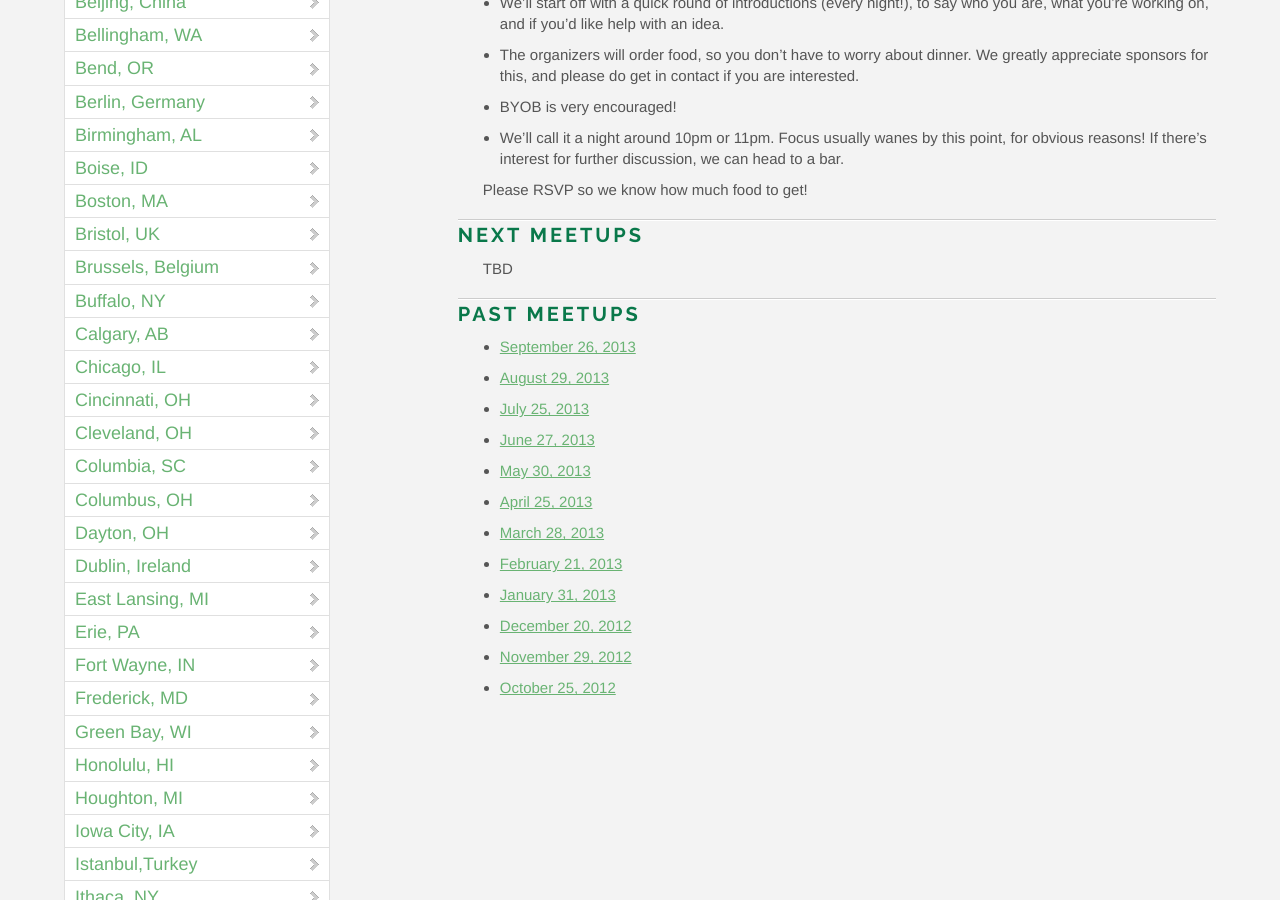
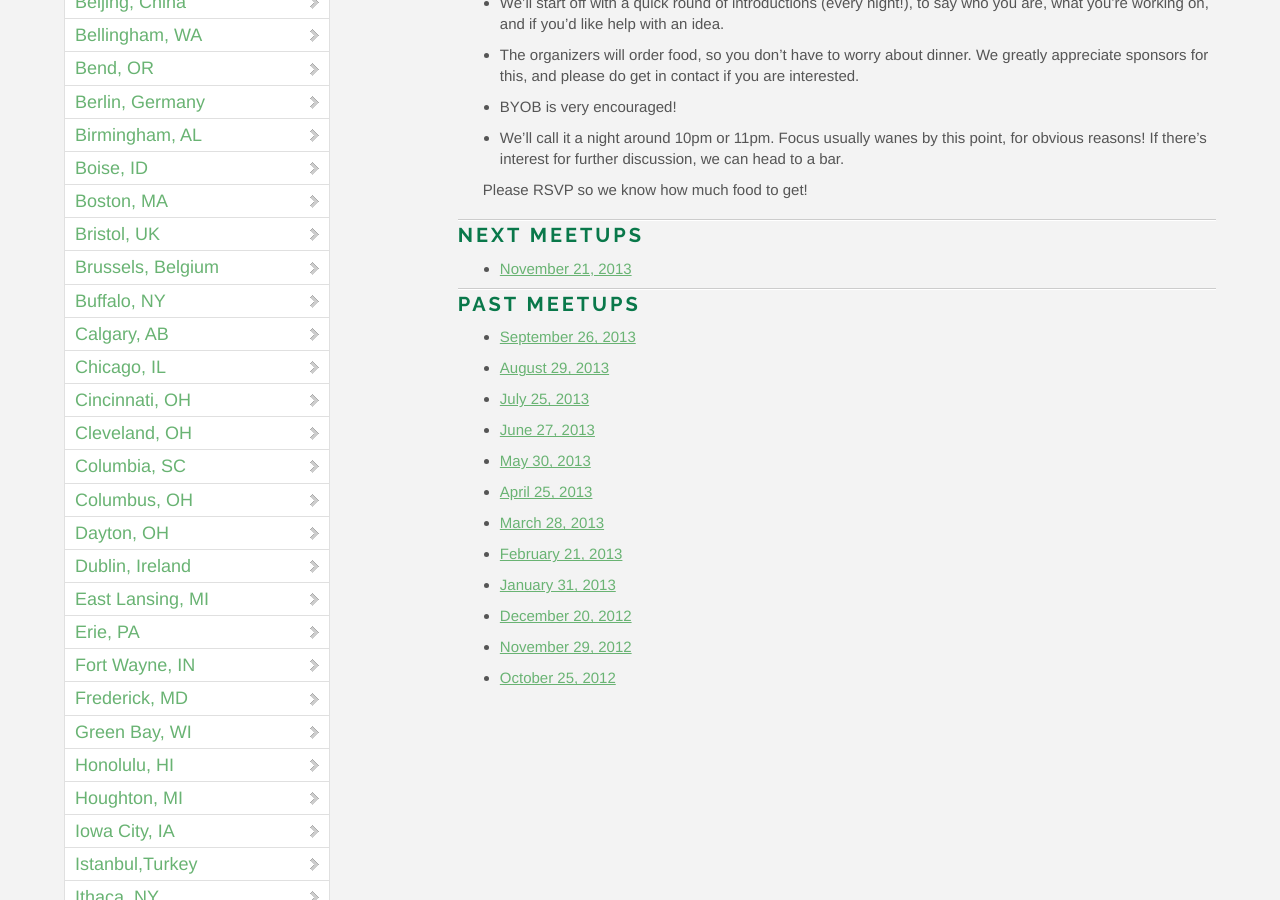
Before and after one commit to OpenHack/openhack.github.com, a Jekyll site: the page built from boston/index.markdown, in a window 1280 px wide and 900 px high, scrolled down 429 px. Built offline with Jekyll 4.4.1, drawn with Linux system fonts in a browser that asks for light colours; nearby versions of some CDN libraries; Markdown is read by kramdown in place of the engine named in the settings; comment, search, counter and statistics services are not loaded.

Commit message:
Boston: Add November event

```diff
--- a/boston/index.markdown
+++ b/boston/index.markdown
@@ -30,8 +30,7 @@ Here's how OpenHack will work:
 Please RSVP so we know how much food to get!
 
 ### Next meetups
-
-TBD
+* [November 21, 2013](http://guestlistapp.com/events/212394)
 
 ### Past meetups
 
```
